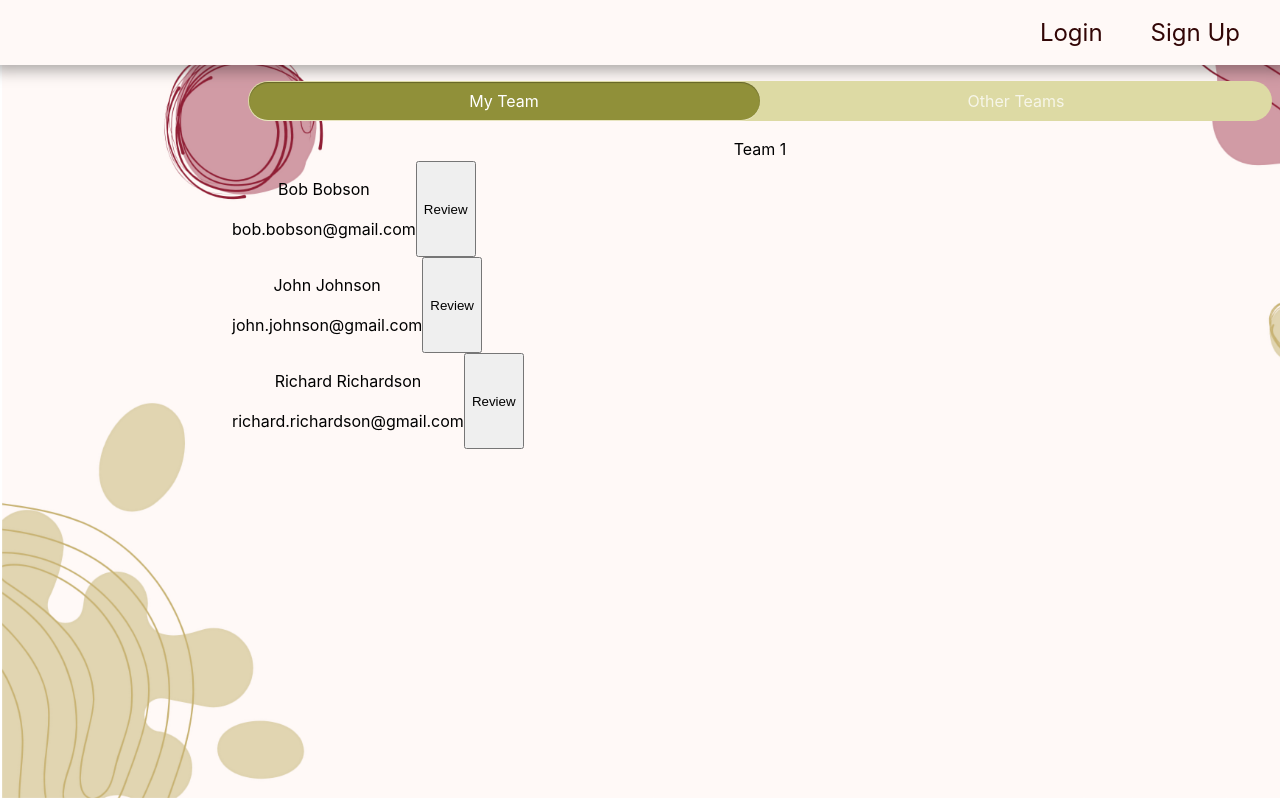
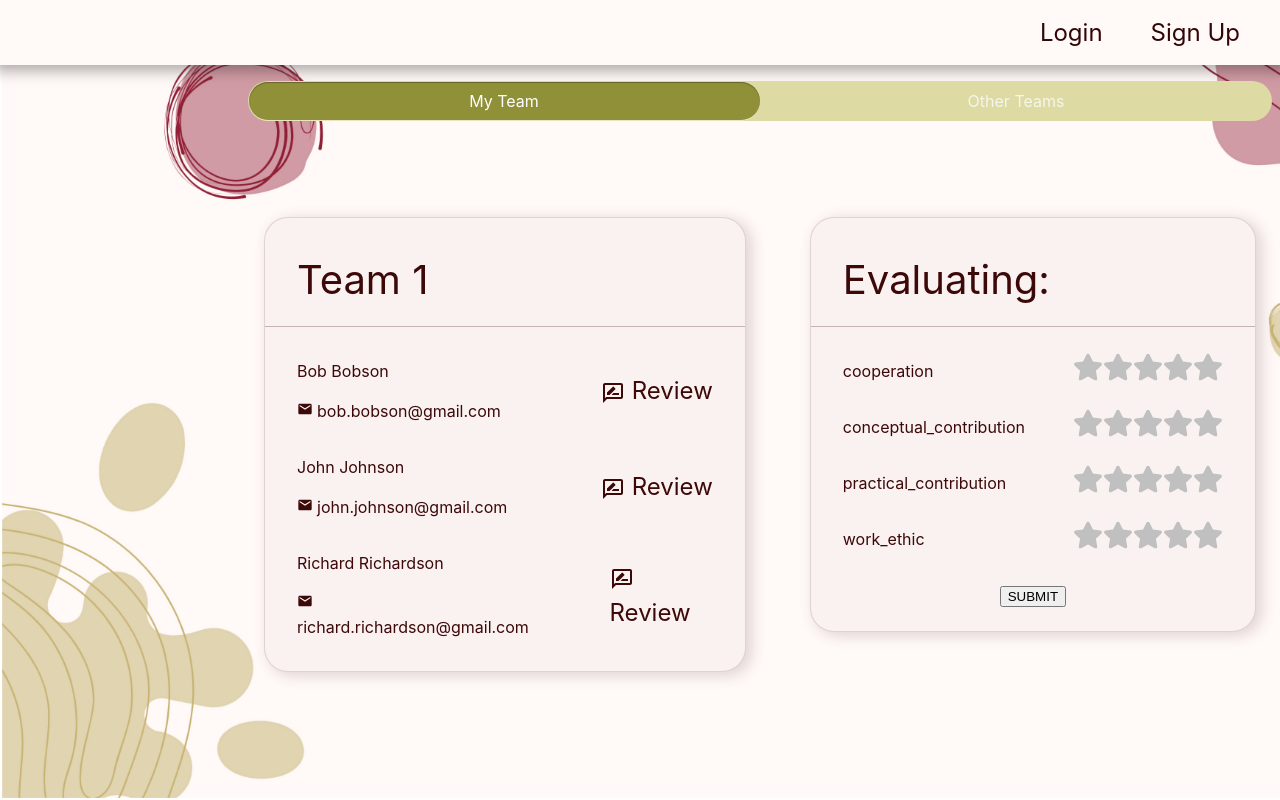
Before and after one commit to CTRL-V-CTRL-C/ctrl_c_ctrl_v-SOEN341_Project_F24, a React (Vite) app in the folder client/: page /teams in a window 1280 px wide. Built offline with nearby package versions, Linux system fonts and the light colour scheme; no server answers.

Commit message:
implement star rating basic functionality for each criteria

```diff
--- a/client/package.json
+++ b/client/package.json
@@ -14,7 +14,8 @@
     "react": "^18.3.1",
     "react-dom": "^18.3.1",
     "react-icons": "^5.3.0",
-    "react-router-dom": "^6.26.2"
+    "react-router-dom": "^6.26.2",
+    "styled-components": "^6.1.13"
   },
   "devDependencies": {
     "@eslint/js": "^9.9.0",
--- a/client/src/Pages/Components/Styles/MyTeam.css
+++ b/client/src/Pages/Components/Styles/MyTeam.css
@@ -1,9 +1,83 @@
+.my-team-info {
+    color: rgb(61, 8, 8);
+    align-items: start;
+    background-color: #f9f2f1;
+    width: fit-content;
+    margin-top: 5rem;
+    margin-left: 2rem;
+    margin-right: 2rem;
+    border-radius: 1.5rem;
+    border: solid rgba(95, 62, 62, 0.167) 1px;
+    box-shadow: 5px 3px 15px 0px rgba(82, 52, 52, 0.198);
+    height: fit-content;
+}
+
 .my-team {
-    color: black;
-    align-items: start;
+    display:flex;
+    flex-direction: row;
+    /* justify-content: space-between; */
+}
+
+.team-name {
+    padding-top: 2rem;
+    padding-bottom: 1rem;
+    font-size:2.5rem;
+    text-align: left;
+    padding-left: 2rem;
+    border-bottom: solid rgba(95, 62, 62, 0.34) 1px;
+}
+
+.teammates-card {
+    border-radius: 2rem;
+    margin-top: 1rem;
+    margin-bottom: 1rem;
 }
 
 .teammate-card {
     display: flex;
     flex-direction: row;
+    justify-content: space-between;
+    align-items: center;
+    text-align: left;
+    padding:0rem 2rem 0rem 2rem ;
 }
+
+.teammate-info {
+    padding-right: 5rem;
+}
+
+.review-btn:hover {
+    cursor:pointer;
+}
+
+.review-btn {
+    font-size: 1.5rem;
+}
+
+.review-icon {
+    vertical-align: text-bottom;
+}
+
+.email-icon {
+    vertical-align: text-top;
+    padding-right: 0.25rem;
+}
+
+/* EVALUATION CARD */
+
+.criteria-section {
+    display: flex;
+    flex-direction: row;
+    justify-content: space-between;
+    text-align: left;
+    padding-left: 2rem;
+    padding-right: 2rem;
+}
+
+.criteria-name {
+    padding-right: 3rem;
+}
+
+.evaluation-btn {
+    margin-bottom: 1.5rem;
+}
--- /dev/null
+++ b/client/src/Pages/Components/Styles/StarStyles.jsx
@@ -0,0 +1,15 @@
+import styled from 'styled-components';
+
+export const Container = styled.div`
+   display: flex;
+   justify-content: center;
+   align-items: center;
+   min-height: 5vh;
+   font-size: 30px;
+`
+export const Radio = styled.input`
+   display: none;
+`
+export const Rating = styled.div`
+   cursor: pointer;
+`
--- /dev/null
+++ b/client/src/Pages/Components/Teams/Evaluation.jsx
@@ -0,0 +1,42 @@
+import { useState } from "react";
+import "../Styles/MyTeam.css"
+import StarRating from "./StarRating";
+import PropTypes from 'prop-types';
+
+
+function Evaluation(props) {
+    const [evaluations, setEvaluations] = useState(
+        [
+            { criteria: "cooperation", rating: 0 },
+            { criteria: "conceptual_contribution", rating: 0 },
+            { criteria: "practical_contribution", rating: 0 },
+            { criteria: "work_ethic", rating: 0 }
+        ]
+    );
+
+    Evaluation.propTypes = {
+        teammate_name: PropTypes.string,
+    }
+
+    async function submitEvaluation() {
+        console.log("TODO SUBMITTING EVALUATION");
+        console.log(evaluations);
+    }
+
+    return (
+        <div className="teammate-evaluation my-team-info">
+            <div className="team-name"> Evaluating: {props.teammate_name} </div>
+            <div className="teammates-card">
+                {evaluations.map((evaluation, i) =>
+                    <div className="criteria-section" key={i}>
+                        <p className="criteria-name"> {evaluation.criteria} </p>
+                        <StarRating key={i} rating_criteria={i} evaluations={evaluations} setEvaluations={setEvaluations} />
+                    </div>
+                )}
+            </div>
+            <button onClick={submitEvaluation} className="evaluation-btn"> SUBMIT </button>
+        </div>
+    );
+}
+
+export default Evaluation;
--- a/client/src/Pages/Components/Teams/MyTeam.jsx
+++ b/client/src/Pages/Components/Teams/MyTeam.jsx
@@ -1,9 +1,12 @@
 import { useEffect, useState } from "react";
 import "../Styles/MyTeam.css";
+import { MdOutlineRateReview, MdEmail } from "react-icons/md";
+import Evaluation from "./Evaluation";
 
 function MyTeam() {
 
     const [teamInfo, setTeamInfo] = useState({ email: "", f_name: "", l_name: "", members: [] });
+    const [evaluatingMember, setEvaluatingMember] = useState({});
 
     useEffect(() => {
         setTeamInfo({
@@ -24,19 +27,23 @@ function MyTeam() {
 
     return (
         <div className="my-team">
-            <div> {teamInfo.team_name} </div>
-            <div className="teammates">
-                {teamInfo.members.map((member, i) =>
-                    <div className="teammate-card" key={i}>
-                        <div className="teammate-info">
-                            <p> {member.f_name} {member.l_name}</p>
-                            <p>{member.email} </p>
+            <div className="my-team-info">
+                <div className="team-name"> {teamInfo.team_name} </div>
+                <div className="teammates-card">
+                    {teamInfo.members.map((member, i) =>
+                        <div className="teammate-card" key={i}>
+                            <div className="teammate-info">
+                                <p className="teammate-details"> {member.f_name} {member.l_name}</p>
+                                <p className="teammate-details"> <MdEmail className="email-icon" />{member.email} </p>
+                            </div>
+                            <div className="review-btn" onClick={(e) => reviewTeammate(e)}> <MdOutlineRateReview className="review-icon" /> Review </div>
                         </div>
-                        <button onClick={(e) => reviewTeammate(e)}> Review </button>
-                    </div>
-                )}
+                    )}
+                </div>
             </div>
+            <Evaluation />
         </div>
+
     )
 }
 
--- /dev/null
+++ b/client/src/Pages/Components/Teams/StarRating.jsx
@@ -0,0 +1,43 @@
+import PropTypes from 'prop-types';
+import { FaStar } from "react-icons/fa";
+import { Container, Radio, Rating } from "../Styles/StarStyles";
+
+function StarRating(props) {
+
+    StarRating.propTypes = {
+        evaluations: PropTypes.array,
+        rating_criteria: PropTypes.number,
+        setEvaluations: PropTypes.func
+    }
+
+    let rate = props.evaluations[props.rating_criteria].rating;
+
+    function setRating(givenRating) {
+        const updatedEvaluations = [...props.evaluations];
+        updatedEvaluations[props.rating_criteria] = {
+            ...updatedEvaluations[props.rating_criteria],
+            rating: givenRating
+        };
+
+        props.setEvaluations(updatedEvaluations);
+        console.log(props.evaluations);
+    }
+
+    return (
+        <Container>
+            {[...Array(5)].map((item, i) => {
+                const givenRating = i + 1;
+                return (
+                    <label key={i}>
+                        <Radio type="radio" value={givenRating} onClick={() => setRating(givenRating)} />
+                        <Rating>
+                            <FaStar color={givenRating < rate || givenRating === rate ? "000" : "rgb(192,192,192)"} />
+                        </Rating>
+                    </label>
+                );
+            })}
+        </Container>
+    );
+};
+
+export default StarRating;
```
Also changed, not shown: 1 other file (tests, documents, lock files or other folders).
